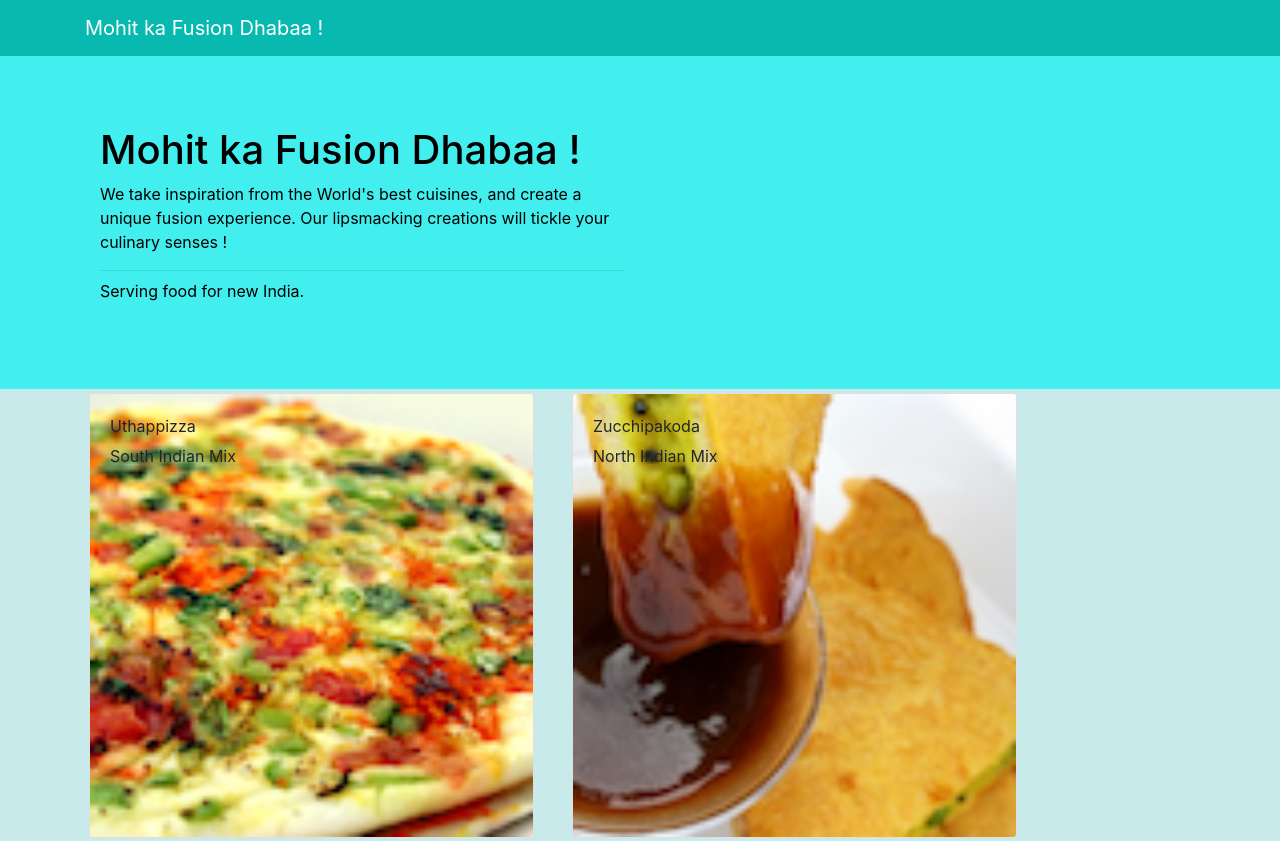
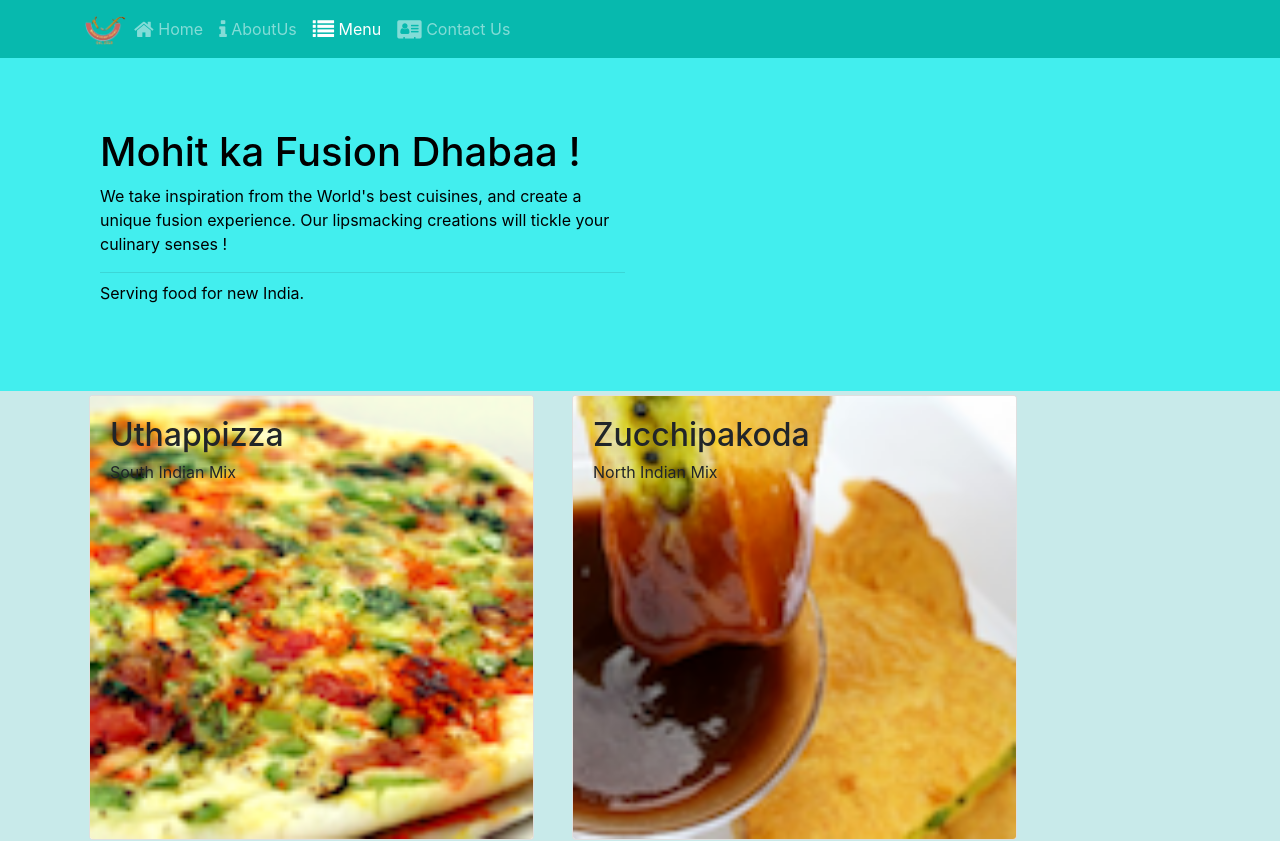
Before and after one commit to mohitm15/confusion, a React (Create React App) app: page /menu in a window 1280 px wide. Shown: the top 841 px of the page. Built offline with nearby package versions, Linux system fonts and the light colour scheme.

Commit message:
Added HomeComponent, Routing, Navbar and Footer links

```diff
--- a/package.json
+++ b/package.json
@@ -12,6 +12,7 @@
     "react": "^16.13.1",
     "react-dom": "^16.13.1",
     "react-popper": "^1.3.7",
+    "react-router-dom": "^5.1.2",
     "react-scripts": "3.4.1",
     "reactstrap": "^8.4.1"
   },
--- a/src/App.js
+++ b/src/App.js
@@ -1,7 +1,9 @@
 import React, { Component } from 'react';
 import './App.css';
+import { Switch, Route, Redirect } from 'react-router-dom';
 
 import Menu from './components/MenuComponent.js';
+import Home from './components/HomeComponent.js';
 import Header from './components/HeaderComponent.js';
 import Footer from './components/FooterComponent.js';
 import { DISHES } from './shared/dishes';
@@ -16,10 +18,22 @@
   }
 
   render() {
+
+    const HomePage = () => {
+      return (
+        < Home />
+      );
+    }
+
     return (
       <div className="App">
         <Header />
-        <Menu dishes = {this.state.dishes}/>  {/*Menu : child and App: parent => availablr to props to menucomponent */}
+        <Switch>
+          <Route path='/home' component={HomePage}/>
+          <Route exact path= '/menu' component = {() => <Menu dishes = {this.state.dishes}/> } />
+          <Redirect to="/home" />
+        </Switch>
+        {/* <Menu dishes = {this.state.dishes}/>  Menu : child and App: parent => availablr to props to menucomponent */}
         <Footer />
       </div>
     );
--- a/src/components/DishdetailComponent.js
+++ b/src/components/DishdetailComponent.js
@@ -14,7 +14,7 @@
                         <Card>
                             <CardImg width="100" src = {dish.image} alt = {dish.name}/>
                             <CardBody>
-                                <CardTitle>{ dish.name }</CardTitle>
+                                <CardTitle><h3>{ dish.name }</h3></CardTitle>
                                 <CardText>{ dish.description }</CardText>
                             </CardBody>
                         </Card>
--- a/src/components/FooterComponent.js
+++ b/src/components/FooterComponent.js
@@ -1,4 +1,5 @@
 import React from 'react';
+import { Link } from 'react-router-dom';
 
 function Footer(props) {
     return(
@@ -8,10 +9,10 @@
                 <div className="col-4 offset-1 col-sm-2">
                     <h5>Links</h5>
                     <ul className="list-unstyled">
-                        <li><a href="/home">Home</a></li>
-                        <li><a href="/about">About</a></li>
-                        <li><a href="/menu">Menu</a></li>
-                        <li><a href="contactus.html">Contact</a></li>
+                        <li><Link to="/home">Home</Link></li>
+                        <li><Link to="/about">About</Link></li>
+                        <li><Link to="/menu">Menu</Link></li>
+                        <li><Link to="contactus.html">Contact</Link></li>
                     </ul>
                 </div>
                 <div className="col-7 col-sm-5">
--- a/src/components/HeaderComponent.js
+++ b/src/components/HeaderComponent.js
@@ -1,16 +1,56 @@
 import React, { Component , Fragment} from 'react';
-import {Navbar, NavbarBrand, Jumbotron} from 'reactstrap';
+import {Navbar, NavbarBrand, Jumbotron, Nav, NavbarToggler, Collapse, NavItem} from 'reactstrap';
+import { NavLink } from 'react-router-dom';
 
 class Header extends Component {
 
+    constructor(props) {
+        super(props);
+        this.state = {
+            isNavOpen: false
+        };
+
+        this.toggleNav = this.toggleNav.bind(this);
+    }
+
+    toggleNav() {
+        this.setState({
+            isNavOpen: !this.state.isNavOpen
+        });
+    }
     render() {
         return (
         <Fragment>
-            <Navbar dark >
+            <Navbar dark expand="md">
             <div className="container">
-                <NavbarBrand href="/">
-                    Mohit ka Fusion Dhabaa !
+                <NavbarToggler onClick={this.toggleNav}/>
+                <NavbarBrand className="mr-auto" href="/">
+                    <img src="assets/images/logo.png" height="30" width="41" alt="Mohit ka Fusion Dhabaa !" />
                 </NavbarBrand>
+                <Collapse isOpen={this.state.isNavOpen} navbar> {/* for small screen */}
+                <Nav navbar>
+                    <NavItem>
+                        <NavLink className="nav-link" to="/home">
+                            <span className="fa fa-home fa-lg"></span> Home
+                        </NavLink>
+                    </NavItem>
+                    <NavItem>
+                        <NavLink className="nav-link" to="/aboutus">
+                            <span className="fa fa-info fa-lg"></span> AboutUs
+                        </NavLink>
+                    </NavItem>
+                    <NavItem>
+                        <NavLink className="nav-link" to="/menu">
+                            <span className="fa fa-list fa-lg"></span> Menu
+                        </NavLink>
+                    </NavItem>
+                    <NavItem>
+                        <NavLink className="nav-link" to="/contactus">
+                            <span className="fa fa-address-card fa-lg"></span> Contact Us
+                        </NavLink>
+                    </NavItem>
+                </Nav>
+                </Collapse>
             </div>
             </Navbar>
             <Jumbotron fluid>
--- /dev/null
+++ b/src/components/HomeComponent.js
@@ -0,0 +1,11 @@
+import React from 'react';
+
+function Home(props) {
+    return(
+        <div className="container">
+            <h4>Home Page</h4>
+        </div>
+    );
+}
+
+export default Home;
--- a/src/components/MenuComponent.js
+++ b/src/components/MenuComponent.js
@@ -31,7 +31,7 @@
                     <Card onClick = {() => this.onDishSelect(dish)}>
                         <CardImg width="100%" src = {dish.image} alt = {dish.name}/>
                         <CardImgOverlay>
-                            <CardTitle>{dish.name}</CardTitle>
+                            <CardTitle><h2>{dish.name}</h2></CardTitle>
                             <CardSubtitle>{dish.subdecs}</CardSubtitle>
                         </CardImgOverlay>
                     </Card>
--- a/src/index.js
+++ b/src/index.js
@@ -7,9 +7,13 @@
 import App from './App';
 import * as serviceWorker from './serviceWorker';
 
+import { BrowserRouter} from 'react-router-dom';
+
 ReactDOM.render(
   <React.StrictMode>
-    <App />
+    <BrowserRouter>
+      <App />
+      </BrowserRouter>
   </React.StrictMode>,
   document.getElementById('root')
 );
```
Also changed, not shown: 1 other file (tests, documents, lock files or other folders).
